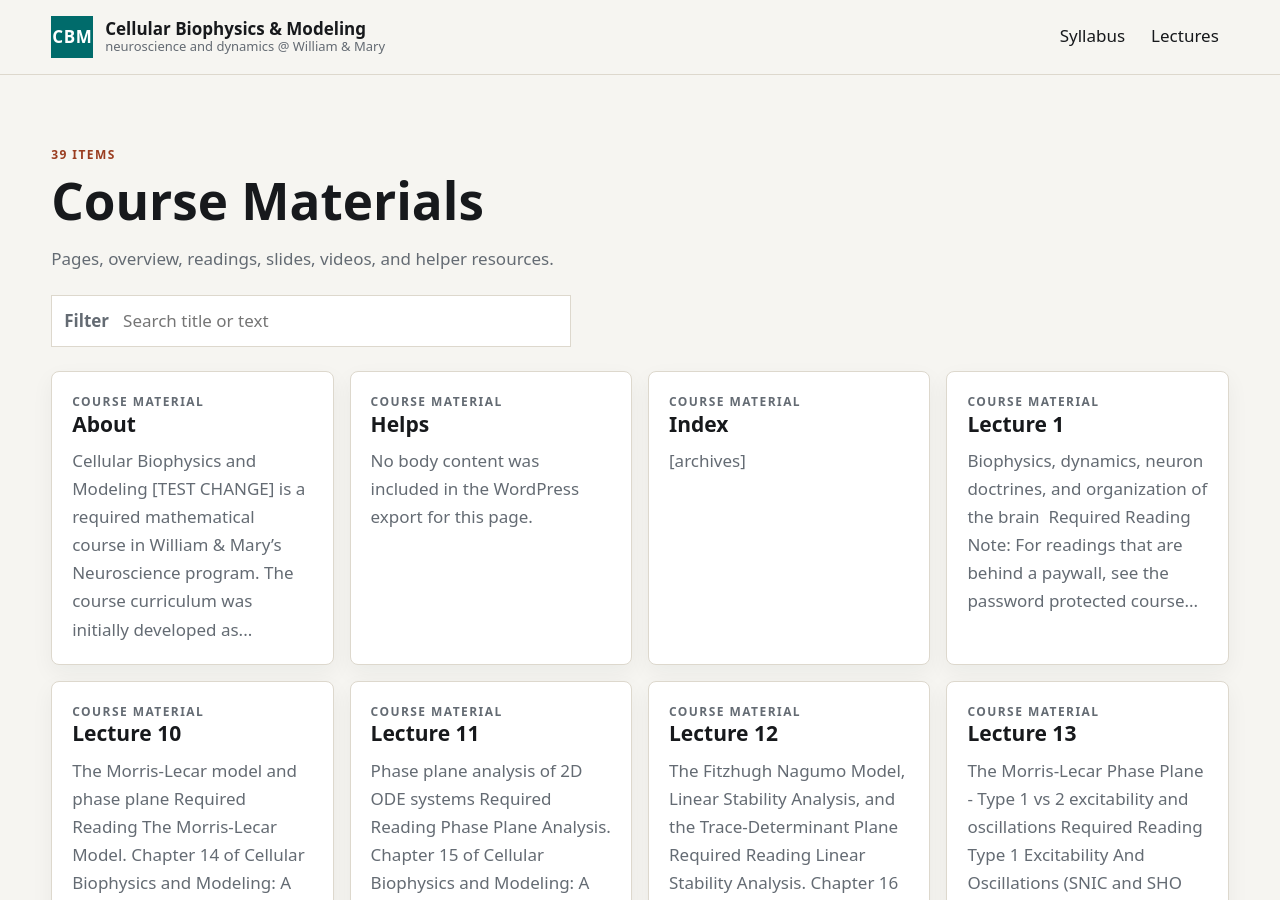
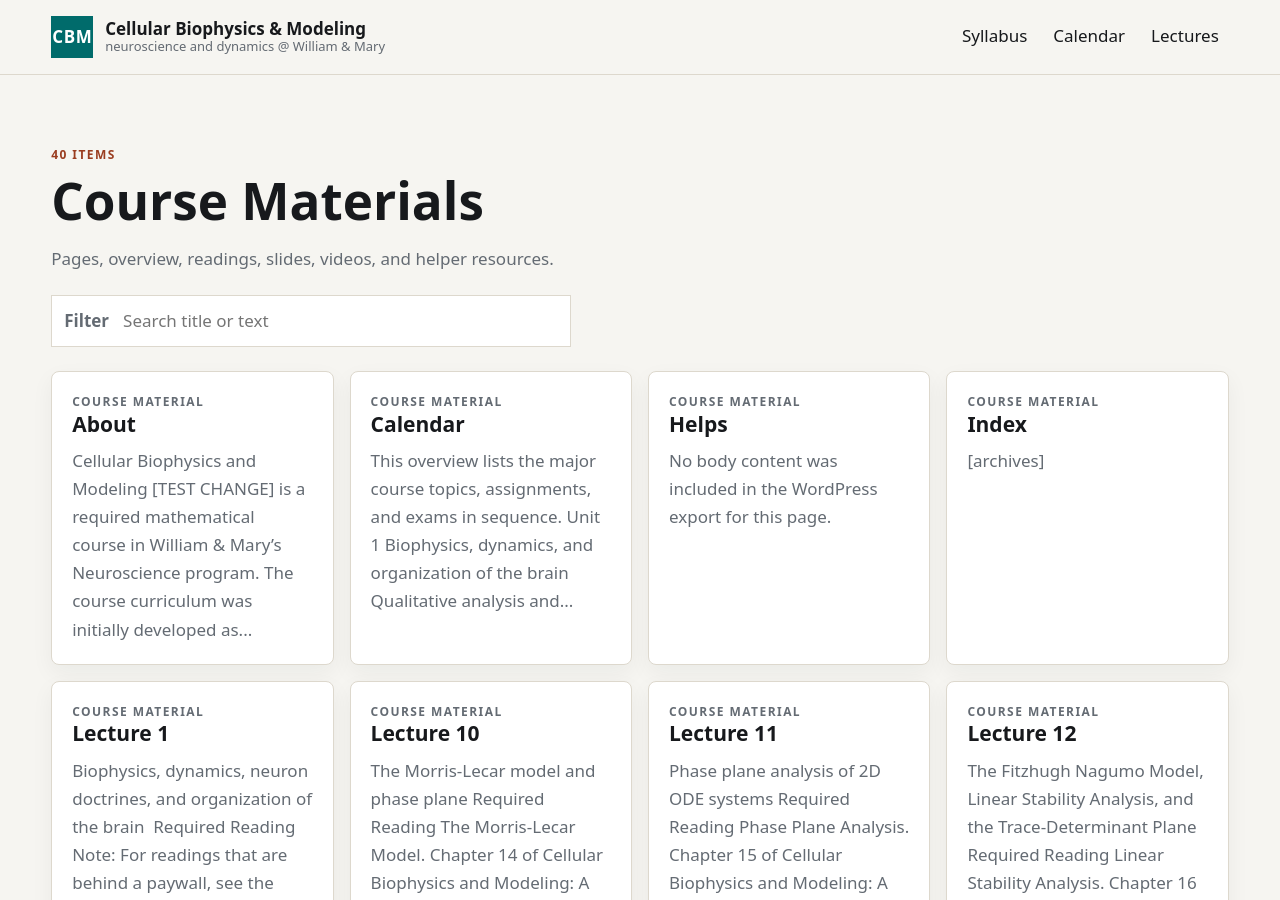
Before and after one commit to gregconradismith/cellular-biophysics-and-modeling, a Jekyll site: the page built from docs/pages.md, in a window 1280 px wide and 900 px high. Built offline with Jekyll 4.4.1, drawn with Linux system fonts in a browser that asks for light colours; some of the changed lines change nothing that is shown.

Commit message:
Add calendar page to course nav

```diff
--- a/docs/_layouts/default.html
+++ b/docs/_layouts/default.html
@@ -16,6 +16,7 @@
     </a>
     <nav aria-label="Primary navigation">
       <a href="{{ '/pages/syllabus/' | relative_url }}">Syllabus</a>
+      <a href="{{ '/pages/calendar/' | relative_url }}">Calendar</a>
       <a href="{{ '/pages/lectures/' | relative_url }}">Lectures</a>
     </nav>
   </header>
--- /dev/null
+++ b/docs/_materials/calendar.md
@@ -0,0 +1,71 @@
+---
+title: "Calendar"
+kind: "page"
+date: "1970-01-01"
+slug: "calendar"
+permalink: "/pages/calendar/"
+render_with_liquid: false
+---
+
+This overview lists the major course topics, assignments, and exams in sequence.
+
+## Unit 1
+
+1. <a href="../lecture-1/">Biophysics, dynamics, and organization of the brain</a>
+2. <a href="../lecture-2/">Qualitative analysis and characteristic times</a>
+3. <a href="../lecture-3/">Compartment modeling, phase diagrams, exponential relaxation, physical dimensions</a>
+4. <a href="../lecture-4/">Nernst equilibrium potential and GHK voltage equation</a>
+5. <a href="../lecture-5/">RC circuit theory of plasma membrane</a>
+
+<strong>Problem Set 1</strong>
+
+6. <a href="../lecture-6/">GHK current equation and rectification</a>
+7. <a href="../lecture-7/">Voltage-dependent currents and membrane bistability</a>
+
+<strong>Problem Set 2</strong>
+
+8. <a href="../lecture-8/">Fold, transcritical, and pitchfork bifurcations</a>
+
+## Unit 2
+
+9. No new material / review
+
+<strong>Exam 1: Lectures 1 through 8</strong>
+
+<a href="../../posts/exam-1-specification/">Exam 1 specification</a>
+
+10. <a href="../lecture-9/">Voltage-clamp recording and Hodgkin-Huxley equations</a>
+11. <a href="../lecture-10/">The Morris-Lecar model and phase plane</a>
+12. <a href="../lecture-11/">Phase plane analysis of 2D ODE systems</a>
+13. <a href="../lecture-12/">The FitzHugh-Nagumo model, phase plane, and linear stability analysis</a>
+14. <a href="../lecture-13/">The Morris-Lecar phase plane, type 2 and type 1 oscillations and excitability</a>
+15. <a href="../lecture-14/">Square-wave electrical bursting and homoclinic bifurcations</a>
+
+<strong>Problem Set 3</strong>
+
+16. <a href="../lecture-15/">Elliptical and parabolic bursting, the low-threshold calcium current, PIR bursting, and delta oscillations</a>
+
+<strong>Exam 2</strong>
+
+## Unit 3
+
+17. No class
+18. <a href="../lecture-16/">Somatogastric ganglion, half-center oscillators, escape vs. release dynamics</a>
+19. <a href="../lecture-17/">Network properties of the thalamus</a>
+20. <a href="../lecture-18/">EEG and sensory gating</a>
+21. <a href="../lecture-19-2/">Local field potentials, hippocampal place cells, theta rhythm</a>
+
+<strong>Problem Set 4</strong> (optional)
+
+22. <a href="../lecture-20/">Vision: Classification of retinal ganglion cells, parallel pathways, contrast sensitivity, spatial frequency analysis</a>
+23. <a href="../lecture-21/">Inhibitory interneuron networks and cortical oscillations</a>
+
+<strong>Problem Set 5</strong> (optional)
+
+24. Last class
+
+<strong>Take-home final exam distributed</strong>
+
+25. No class; work on the final exam.
+
+<strong>Take-home final exam submission deadline</strong>
```
